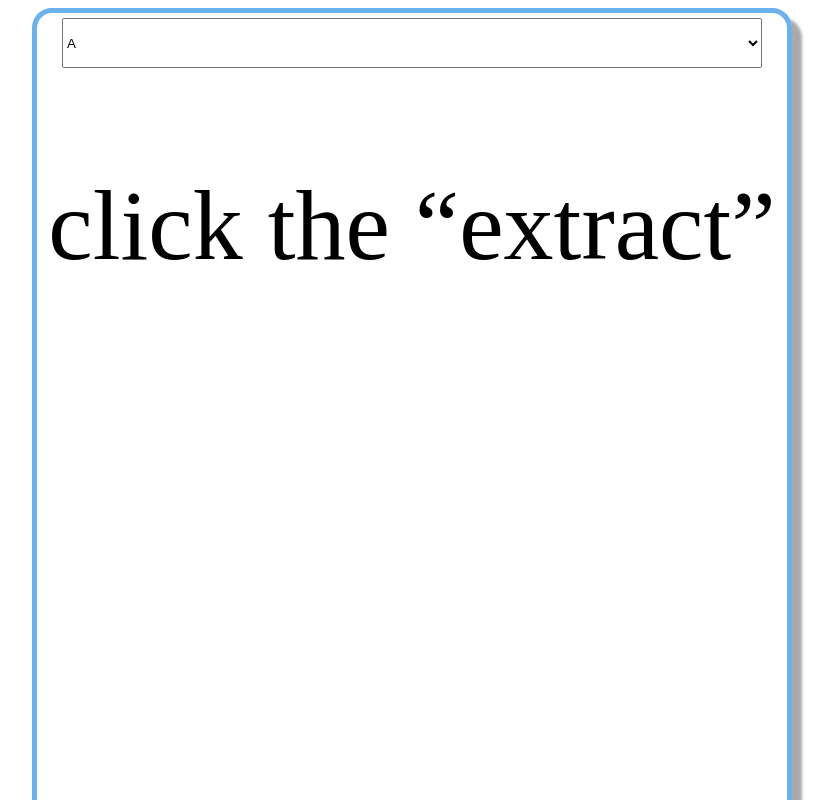
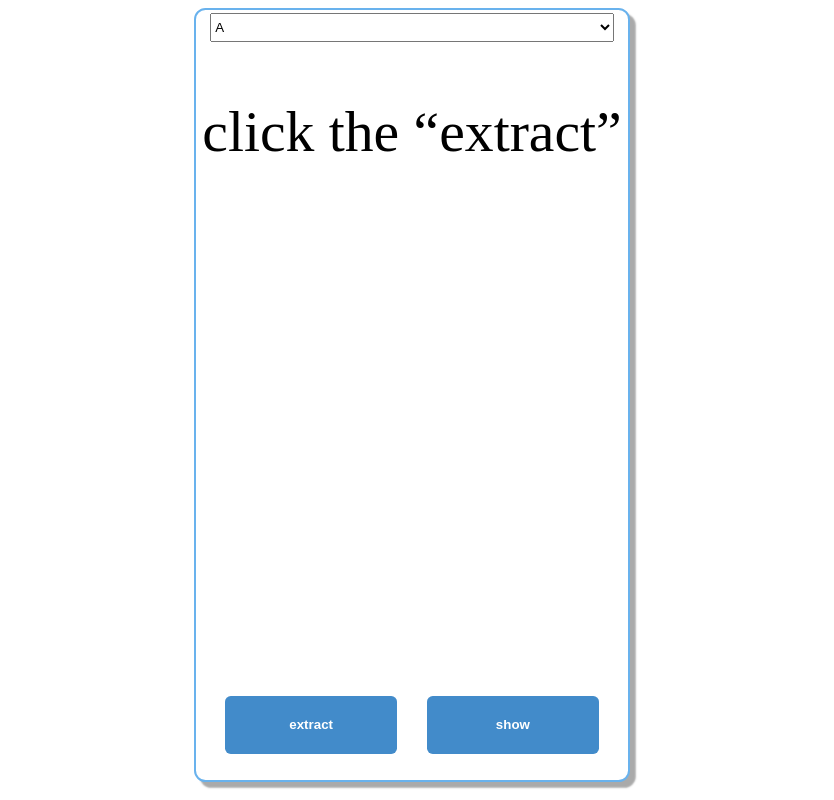
Before and after one commit to 2529323861/3k5words.github.io, a plain HTML site: page index.html in a window 1280 px wide. Shown: the top 800 px of the page, without its empty margins (228-1062 px from the left). Drawn offline with nearby package versions, Linux system fonts and the light colour scheme.

Commit message:
Add files via upload

```diff
--- a/index.html
+++ b/index.html
@@ -4,6 +4,7 @@
         <title>高中3k5单词查漏</title>
         <html lang="zh-CN">
         <meta charset="utf-8">
+        <link rel="shortcut icon" href="ico.png">
         <script src="datebase.js"></script>
         <script src="https://apps.bdimg.com/libs/jquery/2.1.4/jquery.min.js"></script>
         <script>
@@ -33,58 +34,60 @@
         <style>
             #main{
                 margin: auto;
-                width: 750px;
-                height: 1334px;
-                border: 5px solid rgb(105, 178, 237);
-                box-shadow: 10px 10px 3px #aaaaaa;
-                border-radius: 20px;
+                width: calc((100vh - 30px) * 0.562);
+                height: calc(100vh - 30px);
+                border: calc((100vh - 30px) * 0.0037) solid rgb(105, 178, 237);
+                box-shadow: calc((100vh - 30px) * 0.00749) calc((100vh - 30px) * 0.00749) calc((100vh - 30px) * 0.00224) #aaaaaa;
+                border-radius: calc((100vh - 30px) * 0.0149);
+                background-color: #fff;
             }
             #text{
-                font-size: 100px;
+                font-size: calc((100vh - 30px) * 0.0749);
             }
             #textbox{
                 margin: 0 auto;
                 text-align: center;
             }
             button{
-                width: 300px;
-                padding: 8px;
+                width: calc((100vh - 30px) * 0.224);
+                padding: calc((100vh - 30px) * 0.00599);
                 background-color: #428bca;
                 border-color: #357ebd;
                 color: #fff;
-                border-radius: 10px;
+                border-radius: calc((100vh - 30px) * 0.00749);
                 text-align: center;
                 vertical-align: middle;
                 border: 1px solid transparent;
                 font-weight: 900;
-                font-size: 300%
+                font-size: 300;
             }
             #extractbox_p1{
                 display: flex;
                 justify-content: space-evenly;
-                width: 750px;
-                height: 100px;
+                width: calc((100vh - 30px) * 0.562);
+                height: calc((100vh - 30px) * 0.0749);
             }
             #initialbox{
                 margin: 0 auto;
-                width: 700px;
-                height: 50px;
+                width: calc((100vh - 30px) * 0.524);
+                height: calc((100vh - 30px) * 0.0374);
             }
             #textbox_p1{
                 margin: 0 auto;
                 width: auto;
-                height: 1184px;
+                height: calc((100vh - 30px) * 0.887);
             }
             #initial{
-                width: 700px;
-                height: 50px;
+                margin: 0 auto;
+                width: calc((100vh - 30px) * 0.524);
+                height: calc((100vh - 30px) * 0.0374);
             }
             #answerbox{
                 margin: 0 auto;
                 text-align: center;
             }
             #answer{
-                font-size: 50px;
+                font-size: calc((100vh - 30px) * 0.0374);
             }
             p{
                 user-select: none;
@@ -96,7 +99,7 @@
     </head>
     <body>
         <div id="main">
-            <div style="height: 5px;"></div>
+            <div style="height: calc((100vh - 30px) * 0.00374);"></div>
             <div id="textbox_p1">
                 <div id="initialbox">
                     <select id="initial">
```
Also changed, not shown: ico.png (added).
